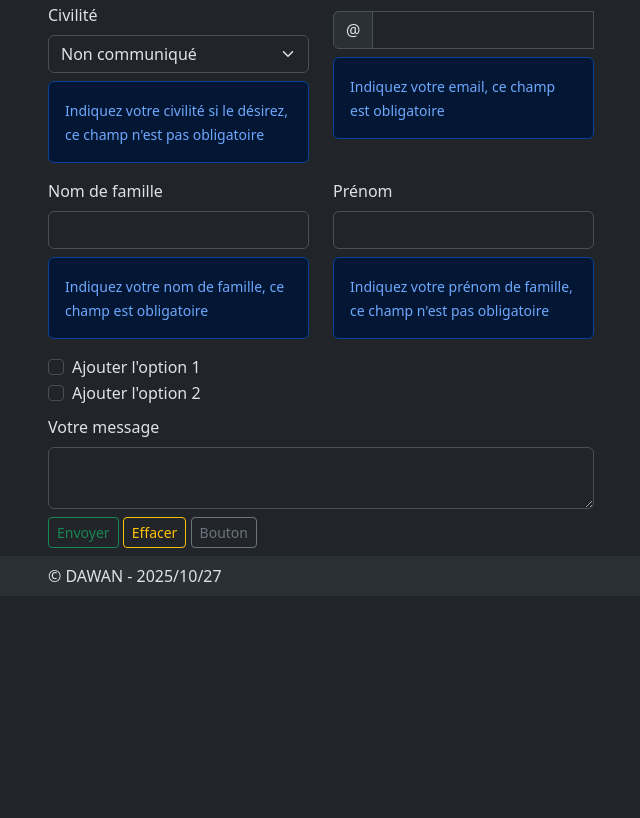
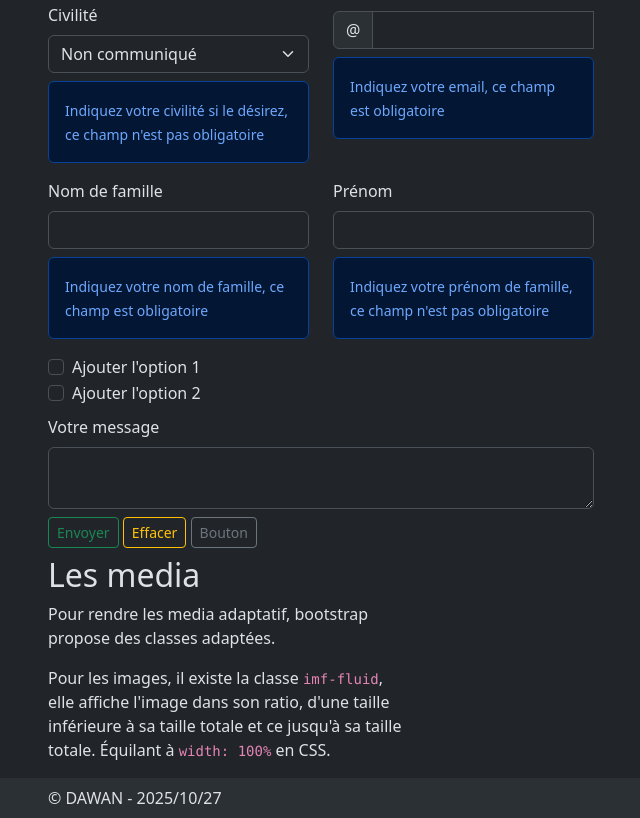
Before and after one commit to nicoduflot/2025-10-27-BTS-TW, a plain HTML site: page index.html in a window 1280 px wide. Shown: the part 2235-3053 px from the top of the page, without its empty margins (34-674 px from the left). Before the commit the page ends 2831 px from the top, so only its background shows below. Drawn offline with Linux system fonts and the light colour scheme.

Commit message:
bootstrap pt5 les media plus réperoire images

```diff
--- a/index.html
+++ b/index.html
@@ -436,6 +436,21 @@
                 </article>
             </div>
         </section>
+        <section class="row">
+            <div class="col-lg-4">
+                <article>
+                    <header>
+                        <h2>Les media</h2>
+                    </header>
+                    <p>
+                        Pour rendre les media adaptatif, bootstrap propose des classes adaptées.
+                    </p>
+                    <p>
+                        Pour les images, il existe la classe <code>imf-fluid</code>, elle affiche l'image dans son ratio, d'une taille inférieure à sa taille totale et ce jusqu'à sa taille totale. Équilant à <code>width: 100%</code> en CSS.
+                    </p>
+                </article>
+            </div>
+        </section>
     </main>
     <footer class="bg-body-tertiary py-2">
         <div class="container">
```
Also changed, not shown: images/Adventures_with_Sherlock_Holmes_TD_Gallery_Jan_5-Mar_10,_2012.jpg (added), images/DC-Comics-Batman-Caped-Crusader-official-cardboard-cutout-buy-now-at-starstills__04189.1582849820.jpg (added), images/batman-b-timm-b-w.png (added), images/batman-un-long-halloween-cover-art.jpg (added), images/james-white-composite-200w.png (added), images/james-white-composite-400w.png (added), images/james-white-composite-800w.png (added).
